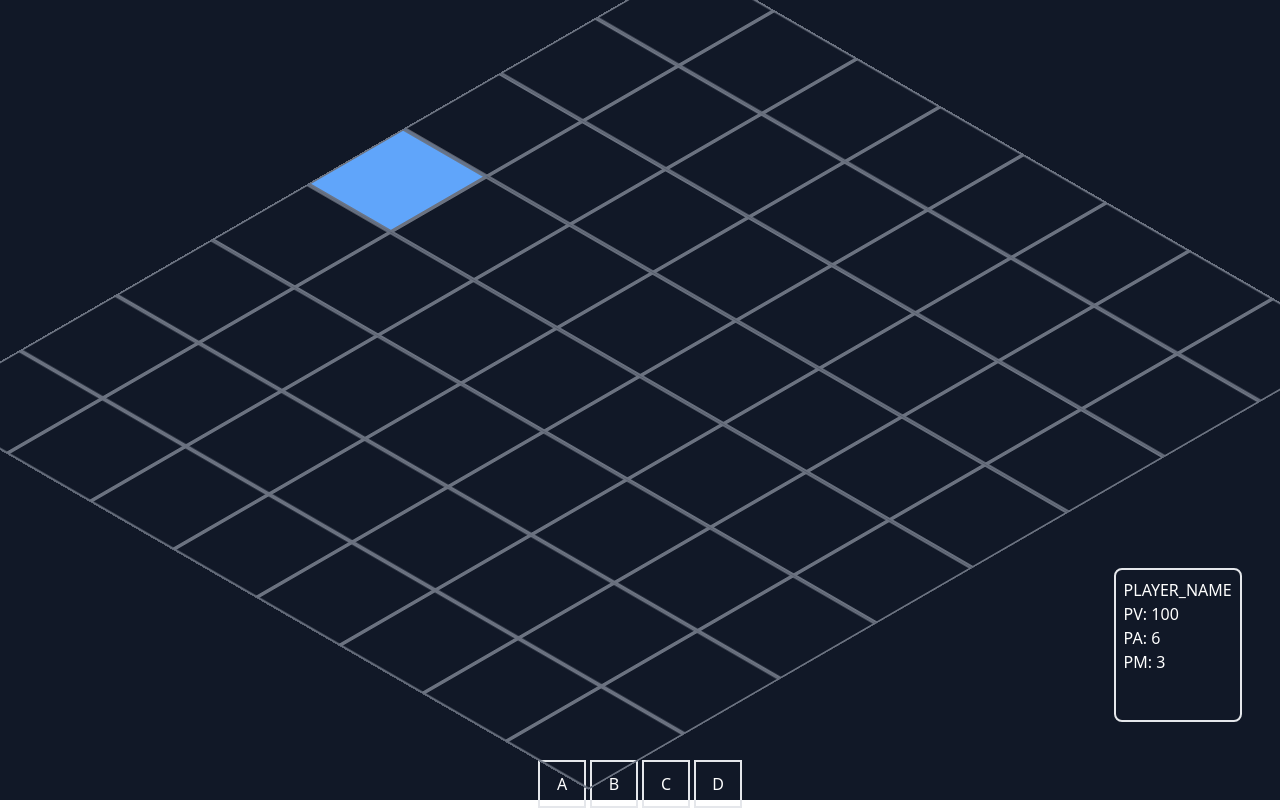
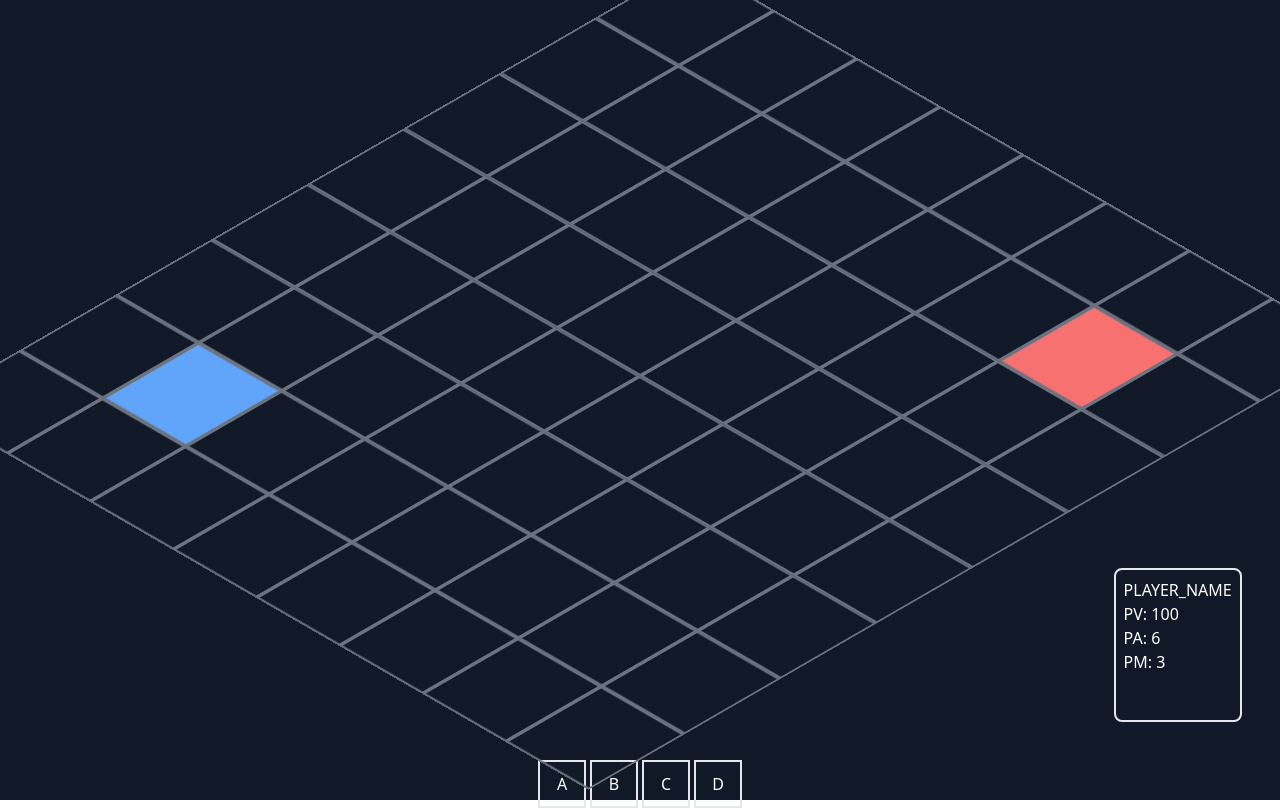
Before and after one commit to AmauryGuillin/Dofus-mini, a React (Vite) app: page / in a window 1280 px wide. Shown: the top 808 px of the page. Built offline with nearby package versions, Linux system fonts and the light colour scheme.

Commit message:
feat: adding enemy cell

```diff
--- a/src/components/playing-board.tsx
+++ b/src/components/playing-board.tsx
@@ -5,6 +5,7 @@ import PlayerInfo from "./player-info";
 
 export default function PlayingBoard() {
   const [targetedCell, setTargetedCell] = useState<string>();
+  const [enemyCell, setEnemyCell] = useState<string>();
   const [path, setPath] = useState<string[]>([]);
   const [canMove, setCanMove] = useState<boolean>(false);
 
@@ -22,7 +23,11 @@ export default function PlayingBoard() {
   };
 
   useEffect(() => {
-    setTargetedCell("3-0");
+    setTargetedCell("6-1");
+  }, []);
+
+  useEffect(() => {
+    setEnemyCell("1-6");
   }, []);
 
   const grid = Array.from({ length: board.length }, (_, rowIndex) =>
@@ -34,6 +39,8 @@ export default function PlayingBoard() {
           className={`w-24 h-24 border-2 border-gray-500 hover:cursor-pointer ${
             key === targetedCell
               ? "bg-blue-400"
+              : key === enemyCell
+              ? "bg-red-400"
               : path.includes(key)
               ? "bg-green-500"
               : undefined
@@ -51,6 +58,11 @@ export default function PlayingBoard() {
 
     if (!canMove) {
       alert("Pas assez de PM");
+      return;
+    }
+
+    if (key === enemyCell) {
+      alert("Action impossible");
       return;
     }
 
```
